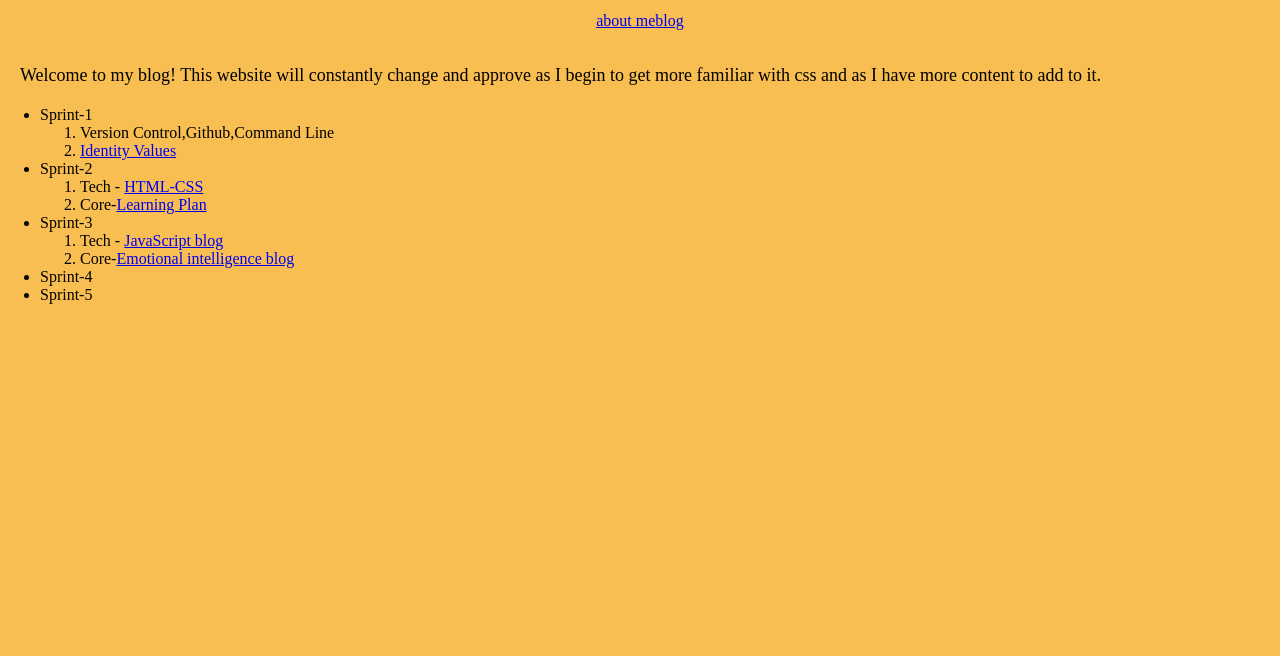
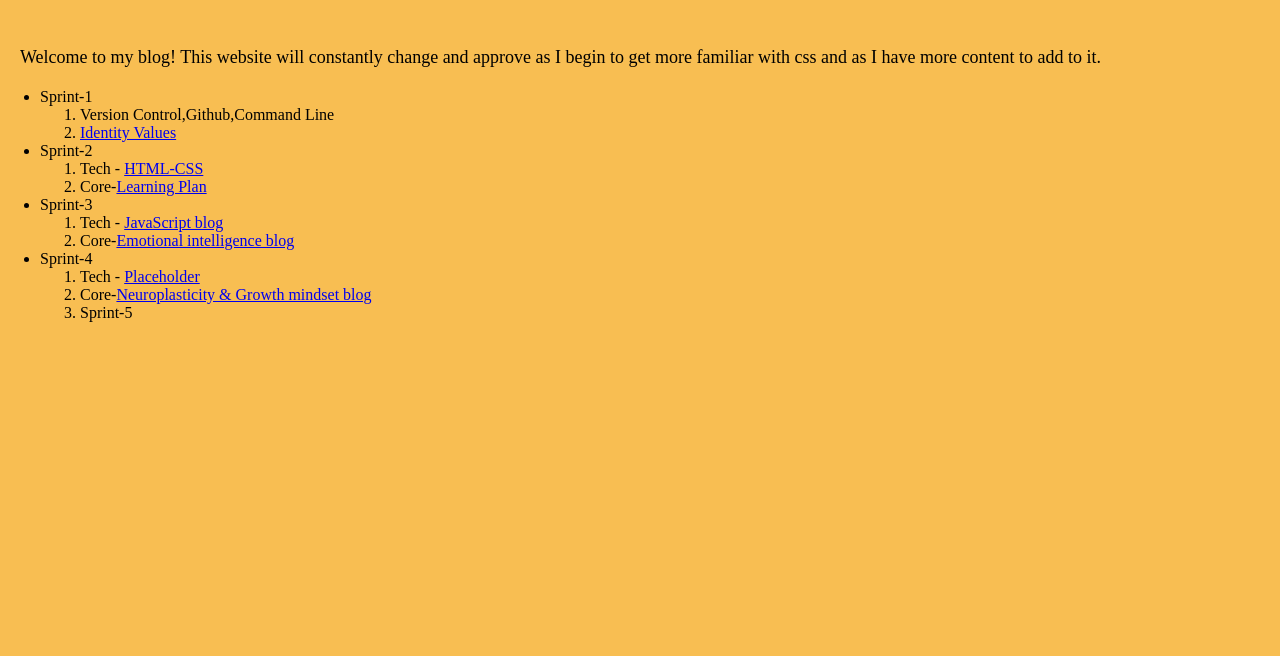
Before and after one commit to ash-fitzgibbon/ash-fitzgibbon.github.io, a plain HTML site: page index.html in a window 1280 px wide. Shown: the part 61-717 px from the top of the page. Drawn offline with Linux system fonts and the light colour scheme.

Commit message:
added link to neuroplasticity blog

```diff
--- a/index.html
+++ b/index.html
@@ -13,8 +13,8 @@
     <a href="https://ash-fitzgibbon.github.io/">Home</a></h1>
 
     <div class="navbar">
-      <a href="ash-fitzgibbon.github.io/blog/te-houtaewa-template.html">about me</a>
-      <a href="Home">blog</a>
+      <!-- <a href="ash-fitzgibbon.github.io/blog/te-houtaewa-template.html">about me</a>
+      <a href="Home">blog</a> -->
     </div>
 
     <p>
@@ -36,6 +36,9 @@
           <li>Core-<a href="ash-fitzgibbon.github.io/blog/emotional-intelligence.html">Emotional intelligence blog</a></li>
       </ol>
       <li>Sprint-4</li>
+      <ol><li>Tech - <a href="ash-fitzgibbon.github.io/blog/javascript-dom.html">Placeholder</a></li>
+        <li>Core-<a href="ash-fitzgibbon.github.io/blog/neuroplasticity.html">Neuroplasticity & Growth mindset blog</a></li>
+
       <li>Sprint-5</li>
 
   </ul>
```
